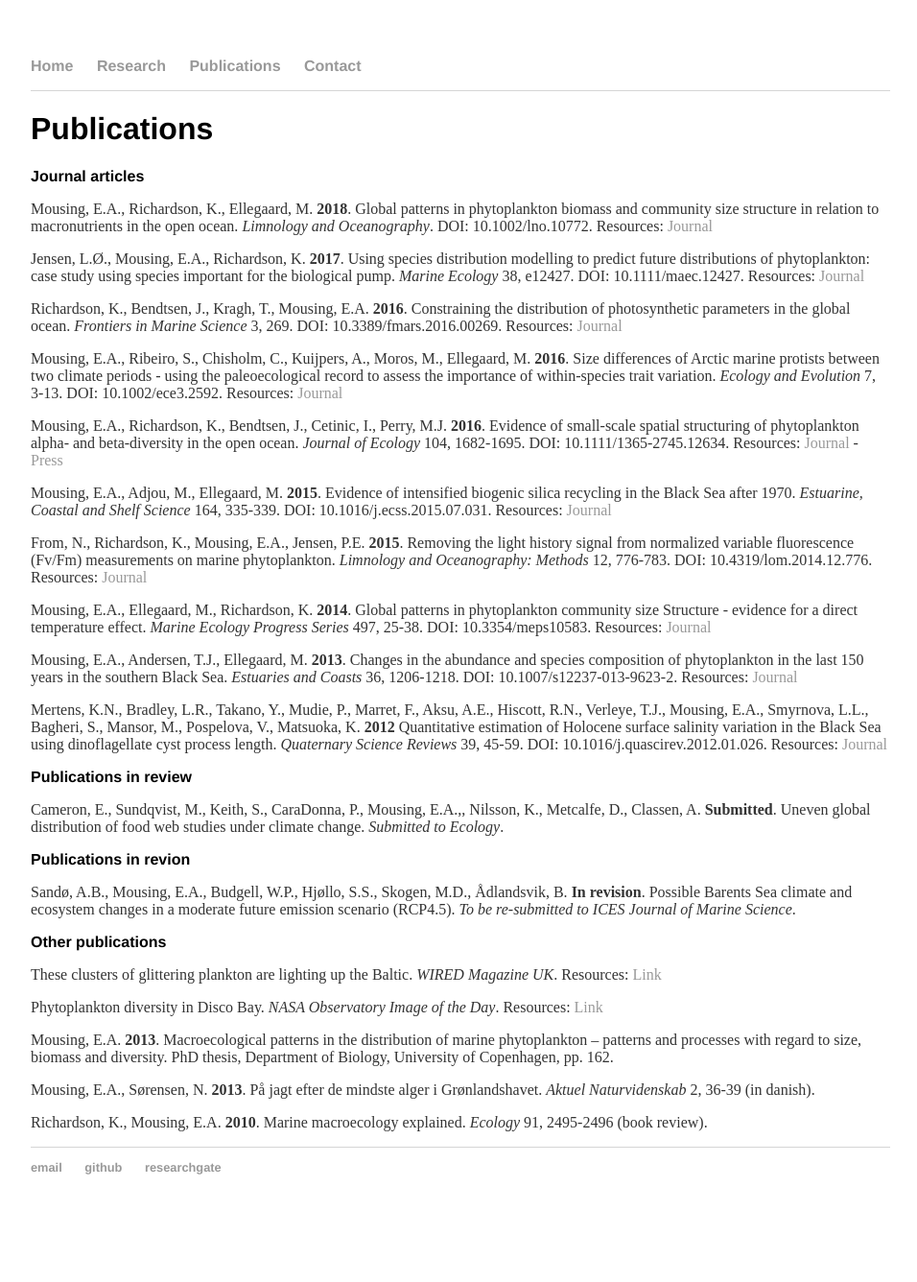
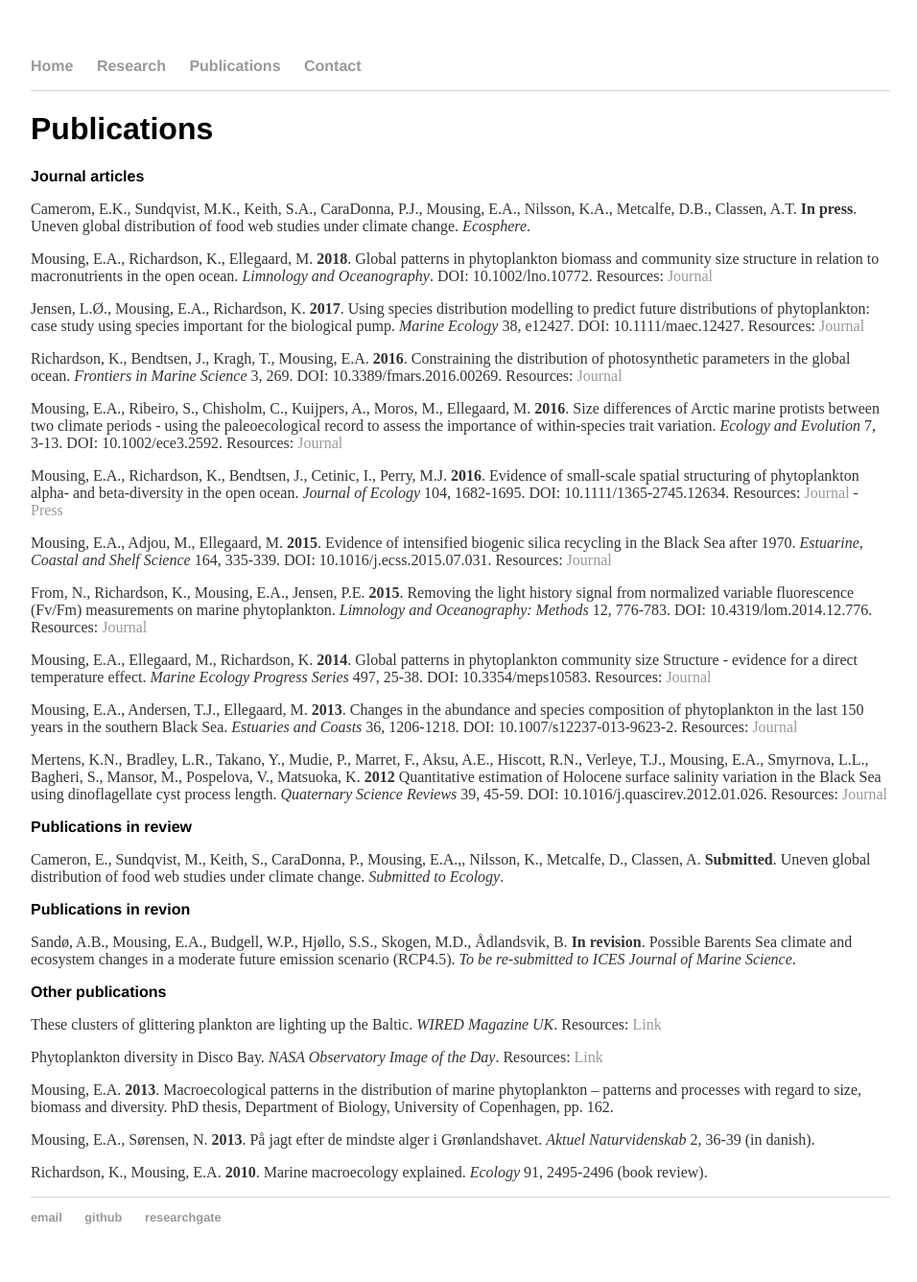
Before and after one commit to eamousing/eamousing.github.io, a Jekyll site: the page built from publications.html, in a window 1280 px wide. Shown: the whole page at 96% size, without its empty margins (160-1116 px from the left). Built offline with Jekyll 4.4.1, drawn with Linux system fonts in a browser that asks for light colours; Markdown is read by kramdown in place of the engine named in the settings; before the commit the page ends 1284 px from its top, so only the background shows below that.

Commit message:
Update publications.html

```diff
--- a/publications.html
+++ b/publications.html
@@ -5,6 +5,7 @@
 <div class="blurb">
 	<h1>Publications</h1>
         <h2>Journal articles</h2>
+	    <p>Camerom, E.K., Sundqvist, M.K., Keith, S.A., CaraDonna, P.J., Mousing, E.A., Nilsson, K.A., Metcalfe, D.B., Classen, A.T. <b>In press</b>. Uneven global distribution of food web studies under climate change. <i>Ecosphere</i>.</p>
             <p>Mousing, E.A., Richardson, K., Ellegaard, M. <b>2018</b>. Global patterns in phytoplankton biomass and community size structure in relation to macronutrients in the open ocean. <i>Limnology and Oceanography</i>. DOI: 10.1002/lno.10772.
                 Resources: <a href="http://onlinelibrary.wiley.com/doi/10.1002/lno.10772/full">Journal</a></p>
             <p>Jensen, L.Ø., Mousing, E.A., Richardson, K. <b>2017</b>. Using species distribution modelling to predict future distributions of phytoplankton: case study using species important for the biological pump. <i>Marine Ecology</i> 38, e12427. DOI: 10.1111/maec.12427.
```
